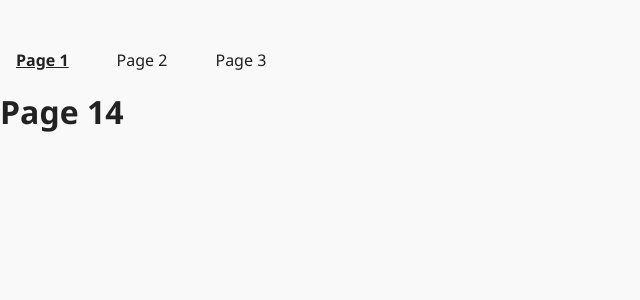
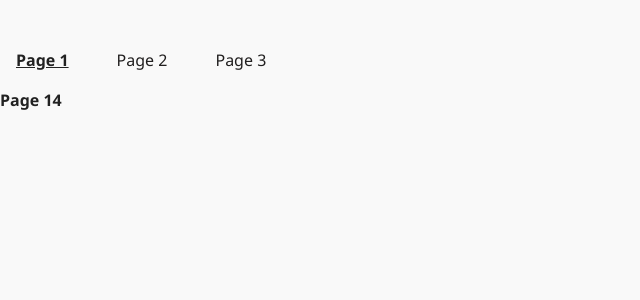
Before and after one commit to danielmason89/FDV_103_group_project_colab, a Vue app: page / in a window 1280 px wide. Shown: the top 300 px of the page, without its empty margins (0-640 px from the left). Built offline with nearby package versions, Linux system fonts and the light colour scheme; the HTML template or start-up script is replaced by a standard one.

Commit message:
completed tailwind css configuration for group project

```diff
--- a/package.json
+++ b/package.json
@@ -16,6 +16,7 @@
     "dev:all": "concurrently \"npm run dev\" \"npm run api\""
   },
   "dependencies": {
+    "@tailwindcss/vite": "^4.1.11",
     "json-server": "^1.0.0-beta.3",
     "vue": "^3.5.17",
     "vue-router": "^4.5.1"
--- a/src/assets/base.css
+++ b/src/assets/base.css
@@ -1,3 +1,5 @@
+@import "tailwindcss";
+
 *,
 *::before,
 *::after {
--- a/vite.config.ts
+++ b/vite.config.ts
@@ -1,4 +1,5 @@
 import { fileURLToPath, URL } from 'node:url'
+import tailwindcss from '@tailwindcss/vite'
 
 import { defineConfig } from 'vite'
 import vue from '@vitejs/plugin-vue'
@@ -8,6 +9,7 @@ import vueDevTools from 'vite-plugin-vue-devtools'
 export default defineConfig({
   plugins: [
     vue(),
+    tailwindcss(),
     vueDevTools(),
   ],
   resolve: {
```
Also changed, not shown: 1 other file (tests, documents, lock files or other folders).
